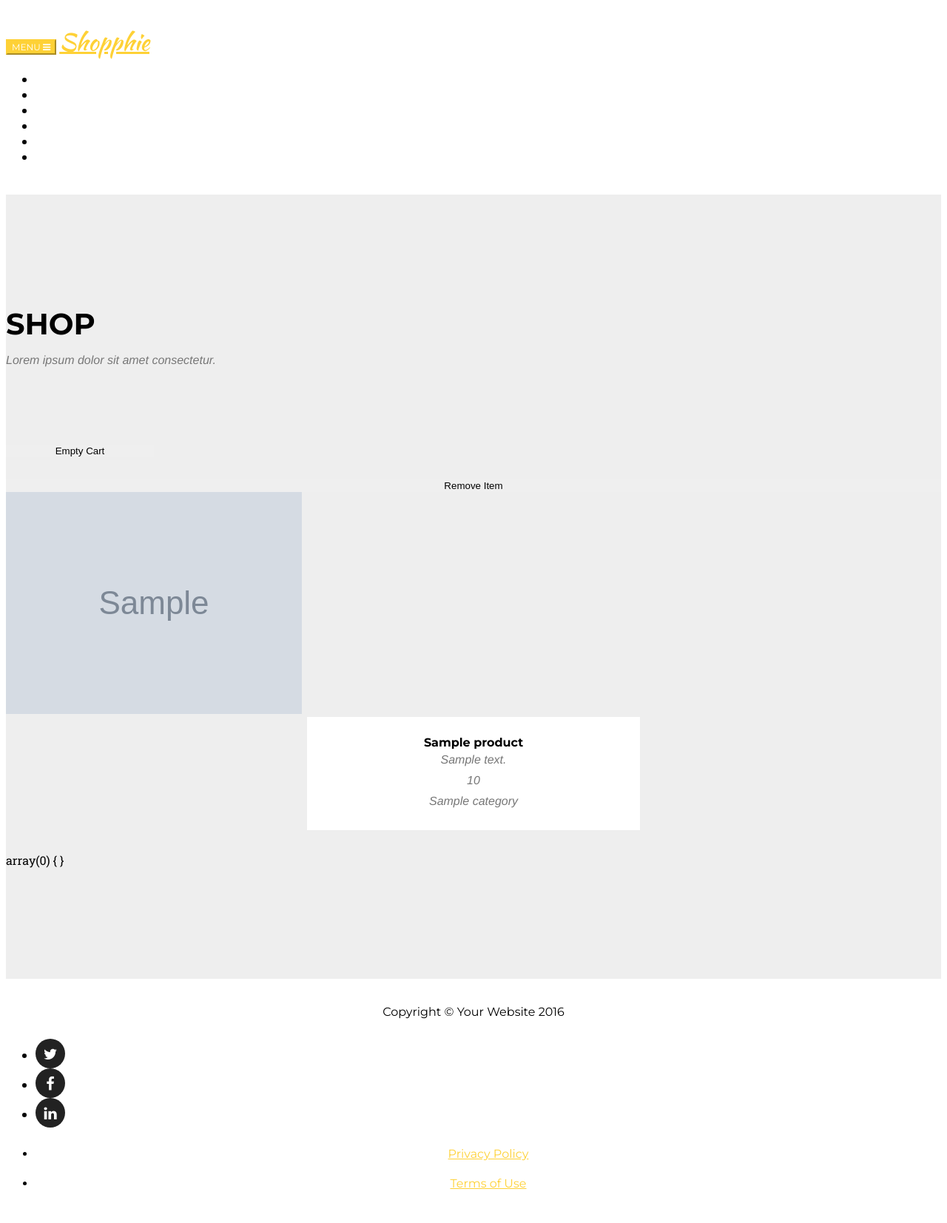
After one commit to brunekninja/php-mvc-ecommerce, a PHP site: template app/views/pages/cart.php in a window 1280 px wide. The commit adds this page. Shown: the whole page at 74% size. Run offline with PHP 8.4, Linux system fonts and the light colour scheme; the template is opened without the code that fills it: most values are stand-ins (such as "Sample title", 1, 10 or a date in 2020); grey boxes marked "Sample" are stand-in pictures; style sheets or scripts are compiled from the project's sources; some libraries are stand-ins or nearby versions; some web fonts are replaced.

Commit message:
cart page, pages controller, sessions tweaks javascript actions refactured

```diff
--- a/app/controllers/home.php
+++ b/app/controllers/home.php
@@ -8,8 +8,10 @@
 
 class Home extends Controller
 {
-  public function index($name = '')
+  public function index($name = '', $method = '')
   {
+    $this->session->start();
+
     $model = $this->model('model');
     $model->name = $name;
 
@@ -18,7 +20,6 @@ class Home extends Controller
       'products' => $model->getProducts()
     ];
 
-    $this->session->start();
 
     //include header
     $this->view('_templates/header');
--- a/app/init.php
+++ b/app/init.php
@@ -1,7 +1,7 @@
 <?php
 
 require_once 'config/config.php';
-require_once 'controllers/session.php';
 require_once 'core/app.php';
 require_once 'core/controller.php';
-require_once 'controllers/cart.php';
+require_once 'controllers/session.php';
+require_once 'controllers/cartCtrl.php';
--- a/app/views/_templates/header.php
+++ b/app/views/_templates/header.php
@@ -45,6 +45,9 @@
         <li>
           <a class="page-scroll" href="#contact">Contact</a>
         </li>
+        <li>
+          <a href="/cart">CART <span class="items-num"><?php echo (isset($_SESSION['cart_products'])) ? sizeof($_SESSION['cart_products']) : '0'; ?></span></a>
+        </li>
       </ul>
     </div>
     <!-- /.navbar-collapse -->
--- a/app/views/home/index.php
+++ b/app/views/home/index.php
@@ -58,7 +58,7 @@
       <?php foreach ($products as $product): ?>
 
         <div class="col-md-4 col-sm-6 portfolio-item">
-          <button class="portfolio-link add-cart" data-toggle="modal" data-product-id="<?php echo $product->id; ?>">
+          <button class="portfolio-link cart-action" data-toggle="modal" data-action="add" data-product-id="<?php echo $product->id; ?>">
             <div class="portfolio-hover">
               <div class="portfolio-hover-content">
                 <i class="fa fa-plus fa-3x"></i>
@@ -74,9 +74,7 @@
           </div>
         </div>
 
-      <?php endforeach;
-      if (isset($_SESSION)){
-      print_r($_SESSION);} ?>
+      <?php endforeach; ?>
     </div>
 </section>
 
--- /dev/null
+++ b/app/views/pages/cart.php
@@ -0,0 +1,31 @@
+<!-- Shop Grid Section -->
+<section id="portfolio" class="bg-light-gray">
+  <div class="container">
+    <div class="row">
+      <div class="col-lg-12 text-center">
+        <h2 class="section-heading">Shop</h2>
+        <h3 class="section-subheading text-muted">Lorem ipsum dolor sit amet consectetur.</h3>
+      </div>
+    </div>
+
+    <button class="button--big cart-action" data-action="clean">Empty Cart</button>
+    <div class="row">
+
+      <?php foreach ($products as $product): ?>
+
+        <div class="col-md-4 col-sm-6 portfolio-item">
+          <button class="button--item cart-action" data-toggle="modal" data-action="remove" data-product-id="<?php echo $product->id; ?>">
+            Remove Item
+          </button>
+          <img src="<?php echo RESOURCES_PATH . '/images/' . $product->image; ?>" class="img-responsive" alt="">
+          <div class="portfolio-caption">
+            <h4><?php echo $product->name; ?></h4>
+            <p class="text-muted"><?php echo $product->description; ?></p>
+            <p class="text-muted"><?php echo $product->price; ?></p>
+            <p class="text-muted"><?php echo $product->category; ?></p>
+          </div>
+        </div>
+
+      <?php endforeach; var_dump($_SESSION);?>
+    </div>
+</section>
--- /dev/null
+++ b/app/views/pages/user.php
@@ -0,0 +1,3 @@
+<?php
+
+echo 'user';
```
Also changed, not shown: app/controllers/Pages.php (added, +56 -0 lines), app/controllers/cartCtrl.php (renamed from app/controllers/cart.php, +9 -3 lines), app/controllers/session.php (+23 -7 lines), app/core/app.php (+12 -6 lines), public/assets/scripts/add-to-cart.js (deleted), public/assets/scripts/cart.js (added), public/assets/scripts/main.js, public/assets/styles/_theme.scss.
